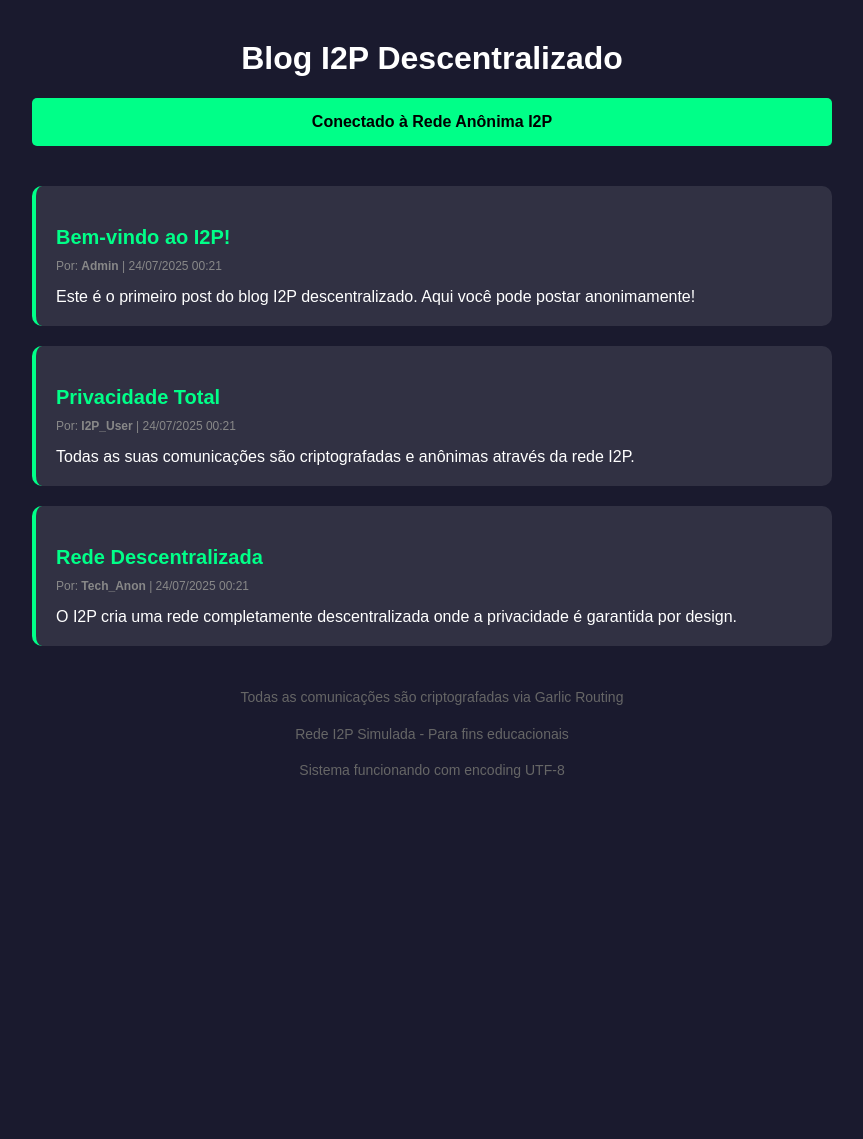
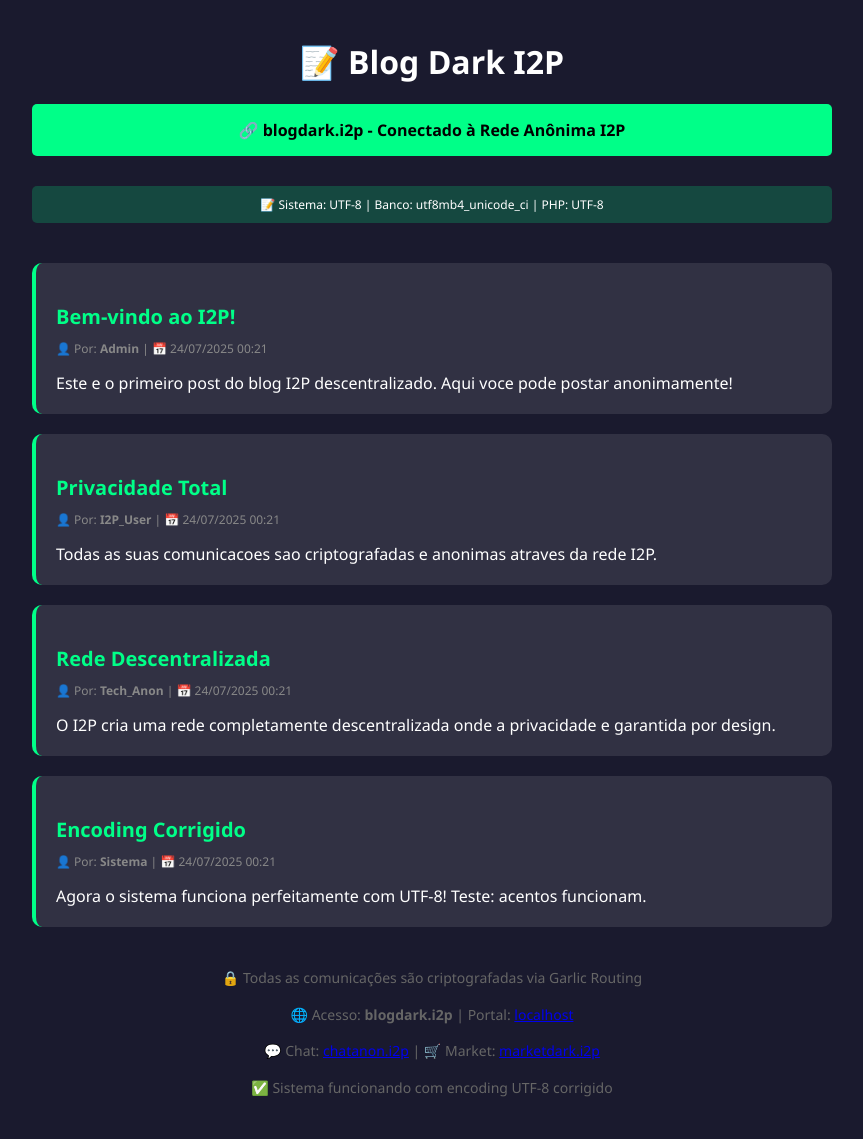
Before and after one commit to ernanegit/i2p-sites, a PHP site: page / in a window 1280 px wide. Shown: the whole page, without its empty margins (208-1071 px from the left). Before the commit the page ends 778 px from the top, so only its background shows below. Run offline with PHP 8.4, Linux system fonts and the light colour scheme; data comes from the database, SQL or seed files in the repository.

Commit message:
feat: Implementação completa de domínios .i2p e correções do sistema
 Funcionalidades implementadas:
- Sistema de domínios .i2p funcionais (blogdark.i2p, chatanon.i2p, etc.)
- Configuração completa do Nginx proxy reverso
- Correções de encoding UTF-8 no blog PHP
- Script de inicialização com wait-for-it no blog
- Healthchecks em MySQL e Redis
- Portal I2P com navegação entre sites
- Arquivo hosts automatizado para Windows
- Documentação completa do sistema de email I2P

 Correções técnicas:
- Docker Compose com healthchecks e restart policies
- PHP com retry logic e modo offline
- Configuração adequada de charset utf8mb4
- Headers HTTP específicos para simulação I2P
- Volume mounts corrigidos para email

 Documentação:
- README.md atualizado com guia completo
- Estrutura do projeto documentada
- Comandos de troubleshooting
- Roadmap de próximas funcionalidades

🎯 Status: Blog e Chat funcionais, Email I2P em configuração

```diff
--- a/sites/blog-php/src/config/database.php
+++ b/sites/blog-php/src/config/database.php
@@ -1,16 +1,86 @@
 <?php
+// Forçar UTF-8 em todas as camadas
+mb_internal_encoding('UTF-8');
+mb_http_output('UTF-8');
+mb_regex_encoding('UTF-8');
+ini_set('default_charset', 'UTF-8');
+
+error_reporting(E_ALL);
+ini_set('display_errors', 1);
+
 $host = $_ENV['DB_HOST'] ?? 'mysql-blog';
 $dbname = $_ENV['DB_NAME'] ?? 'blog_i2p';
 $username = $_ENV['DB_USER'] ?? 'bloguser';
 $password = $_ENV['DB_PASS'] ?? 'blogpass123';
 
-try {
-    $pdo = new PDO("mysql:host=$host;dbname=$dbname;charset=utf8mb4", $username, $password, [
-        PDO::ATTR_ERRMODE => PDO::ERRMODE_EXCEPTION,
-        PDO::ATTR_DEFAULT_FETCH_MODE => PDO::FETCH_ASSOC,
-        PDO::MYSQL_ATTR_INIT_COMMAND => "SET NAMES utf8mb4 COLLATE utf8mb4_unicode_ci"
-    ]);
-} catch(PDOException $e) {
-    die("Erro de conexão: " . $e->getMessage());
+$max_retries = 5;
+$retry_count = 0;
+$pdo = null;
+
+while ($retry_count < $max_retries && $pdo === null) {
+    try {
+        $pdo = new PDO(
+            "mysql:host=$host;dbname=$dbname;charset=utf8mb4",
+            $username,
+            $password,
+            [
+                PDO::ATTR_ERRMODE => PDO::ERRMODE_EXCEPTION,
+                PDO::ATTR_DEFAULT_FETCH_MODE => PDO::FETCH_ASSOC,
+                PDO::MYSQL_ATTR_INIT_COMMAND => "SET NAMES utf8mb4 COLLATE utf8mb4_unicode_ci",
+                PDO::ATTR_PERSISTENT => false,
+                PDO::ATTR_TIMEOUT => 5
+            ]
+        );
+
+        // Configurações adicionais de charset
+        $pdo->exec("SET CHARACTER SET utf8mb4");
+        $pdo->exec("SET NAMES utf8mb4 COLLATE utf8mb4_unicode_ci");
+        $pdo->exec("SET character_set_client = utf8mb4");
+        $pdo->exec("SET character_set_results = utf8mb4");
+        $pdo->exec("SET character_set_connection = utf8mb4");
+
+        // Testar conexão
+        $pdo->query("SELECT 1");
+        error_log("✅ Conexão com MySQL estabelecida com sucesso!");
+
+    } catch(PDOException $e) {
+        $retry_count++;
+        error_log("❌ Tentativa $retry_count/$max_retries falhou: " . $e->getMessage());
+
+        if ($retry_count < $max_retries) {
+            error_log("⏳ Aguardando 2 segundos antes da próxima tentativa...");
+            sleep(2);
+        } else {
+            error_log("💥 Máximo de tentativas excedido. Usando modo offline.");
+            break;
+        }
+    }
+}
+
+// Se não conseguiu conectar, criar objeto mock para evitar erros
+if ($pdo === null) {
+    class MockPDO {
+        public function query($sql) {
+            return new class {
+                public function fetchAll() {
+                    return [
+                        [
+                            'id' => 1,
+                            'title' => '⚠️ Modo Offline',
+                            'content' => 'Não foi possível conectar ao banco de dados. Verifique se o MySQL está rodando.',
+                            'author' => 'Sistema',
+                            'created_at' => date('Y-m-d H:i:s')
+                        ]
+                    ];
+                }
+            };
+        }
+
+        public function exec($sql) {
+            return true;
+        }
+    }
+
+    $pdo = new MockPDO();
 }
 ?>
--- a/sites/blog-php/src/index.php
+++ b/sites/blog-php/src/index.php
@@ -1,16 +1,20 @@
 <?php
+// Forçar UTF-8 em TUDO
 header('Content-Type: text/html; charset=UTF-8');
 mb_internal_encoding('UTF-8');
 mb_http_output('UTF-8');
+mb_regex_encoding('UTF-8');
+ini_set('default_charset', 'UTF-8');
+
 require_once 'config/database.php';
 
-// Buscar posts
+// Buscar posts com configuração de charset adequada
 try {
-    $pdo->exec("SET NAMES utf8mb4 COLLATE utf8mb4_unicode_ci");
     $stmt = $pdo->query("SELECT * FROM posts ORDER BY created_at DESC LIMIT 10");
     $posts = $stmt->fetchAll(PDO::FETCH_ASSOC);
 } catch(PDOException $e) {
     $posts = [];
+    error_log("Erro ao buscar posts: " . $e->getMessage());
 }
 ?>
 
@@ -20,10 +24,10 @@ try {
     <meta charset="UTF-8">
     <meta http-equiv="Content-Type" content="text/html; charset=UTF-8">
     <meta name="viewport" content="width=device-width, initial-scale=1.0">
-    <title> Blog I2P Anônimo</title>
+    <title>🔗 Blog I2P Anônimo</title>
     <style>
         body {
-            font-family: Arial, sans-serif;
+            font-family: 'Segoe UI', Tahoma, Geneva, Verdana, sans-serif;
             margin: 40px;
             background: #1a1a2e;
             color: #fff;
@@ -69,41 +73,52 @@ try {
             font-size: 14px;
             line-height: 1.6;
         }
+        .encoding-info {
+            background: rgba(0,255,136,0.2);
+            padding: 10px;
+            border-radius: 5px;
+            margin-bottom: 20px;
+            font-size: 12px;
+        }
     </style>
 </head>
 <body>
     <div class="container">
         <div class="header">
-            <h1> Blog I2P Descentralizado</h1>
-            <div class="status"> Conectado à Rede Anônima I2P</div>
+            <h1>📝 Blog Dark I2P</h1>
+            <div class="status">🔗 blogdark.i2p - Conectado à Rede Anônima I2P</div>
+            <div class="encoding-info">
+                📝 Sistema: UTF-8 | Banco: utf8mb4_unicode_ci | PHP: <?= mb_internal_encoding() ?>
+            </div>
         </div>
 
         <div class="posts">
             <?php if(empty($posts)): ?>
                 <div class="post">
-                    <h3> Aguardando conexão com banco de dados...</h3>
+                    <h3>⏳ Aguardando conexão com banco de dados...</h3>
                     <p>O sistema está inicializando. Recarregue a página em alguns segundos.</p>
                 </div>
             <?php else: ?>
                 <?php foreach($posts as $post): ?>
                 <div class="post">
-                    <h3 class="post-title"><?= mb_convert_encoding($post['title'], 'UTF-8', 'auto') ?></h3>
+                    <h3 class="post-title"><?= htmlspecialchars($post['title'], ENT_QUOTES, 'UTF-8') ?></h3>
                     <div class="post-meta">
-                        Por: <strong><?= mb_convert_encoding($post['author'], 'UTF-8', 'auto') ?></strong> |
-                        <?= date('d/m/Y H:i', strtotime($post['created_at'])) ?>
+                        👤 Por: <strong><?= htmlspecialchars($post['author'], ENT_QUOTES, 'UTF-8') ?></strong> |
+                        📅 <?= date('d/m/Y H:i', strtotime($post['created_at'])) ?>
                     </div>
                     <div class="post-content">
-                        <?= nl2br(mb_convert_encoding($post['content'], 'UTF-8', 'auto')) ?>
+                        <?= nl2br(htmlspecialchars($post['content'], ENT_QUOTES, 'UTF-8')) ?>
                     </div>
                 </div>
                 <?php endforeach; ?>
             <?php endif; ?>
         </div>
 
-        <div class="footer-info">
-            <p> Todas as comunicações são criptografadas via Garlic Routing</p>
-            <p> Rede I2P Simulada - Para fins educacionais</p>
-            <p> Sistema funcionando com encoding UTF-8</p>
+                <div class="footer-info">
+            <p>🔒 Todas as comunicações são criptografadas via Garlic Routing</p>
+            <p>🌐 Acesso: <strong>blogdark.i2p</strong> | Portal: <a href="http://localhost">localhost</a></p>
+            <p>💬 Chat: <a href="http://chatanon.i2p">chatanon.i2p</a> | 🛒 Market: <a href="http://marketdark.i2p">marketdark.i2p</a></p>
+            <p>✅ Sistema funcionando com encoding UTF-8 corrigido</p>
         </div>
     </div>
 </body>
```
Also changed, not shown: database/blog-init.sql (+19 -12 lines), docker-compose.yml (+49 -31 lines), README.md, 4 other files.
